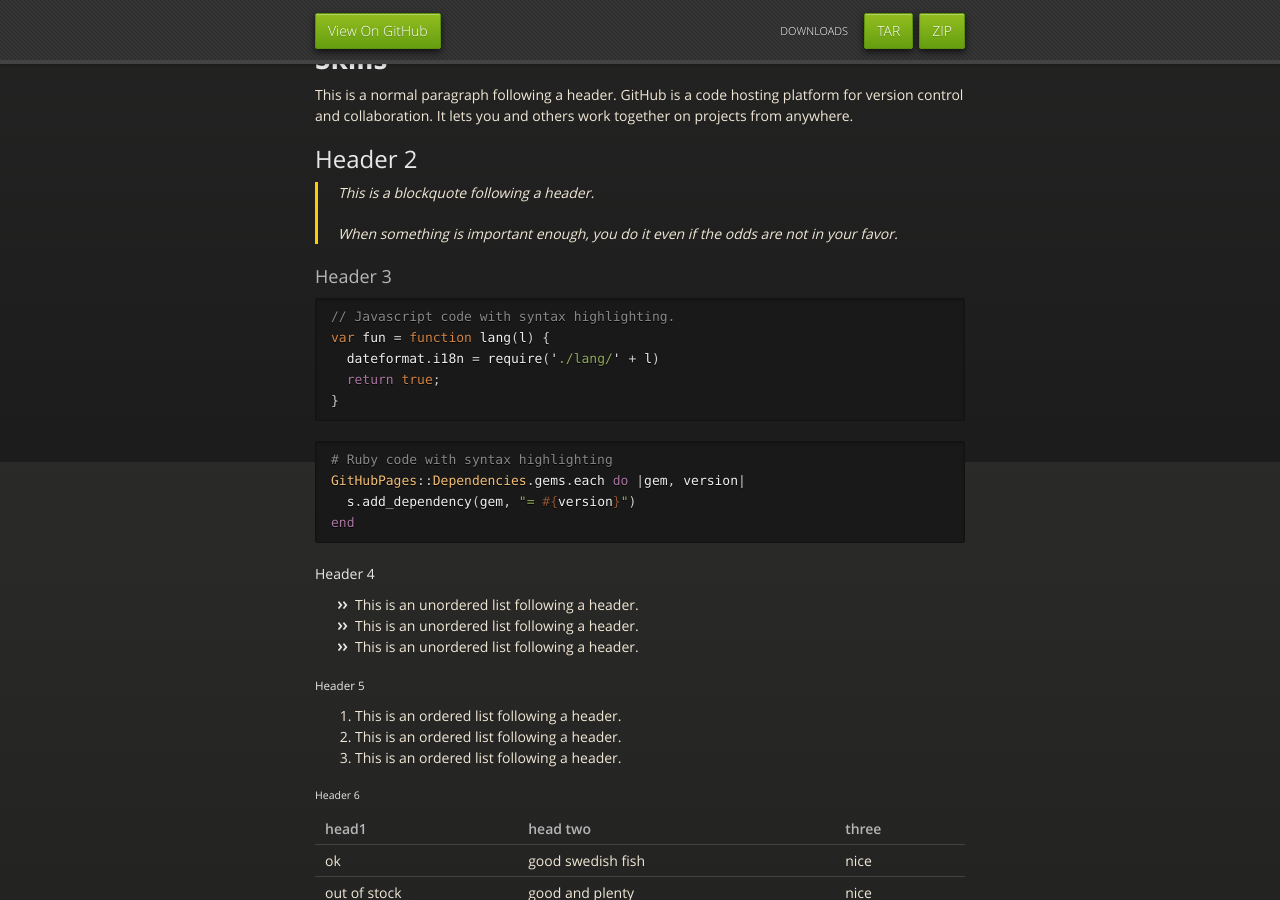
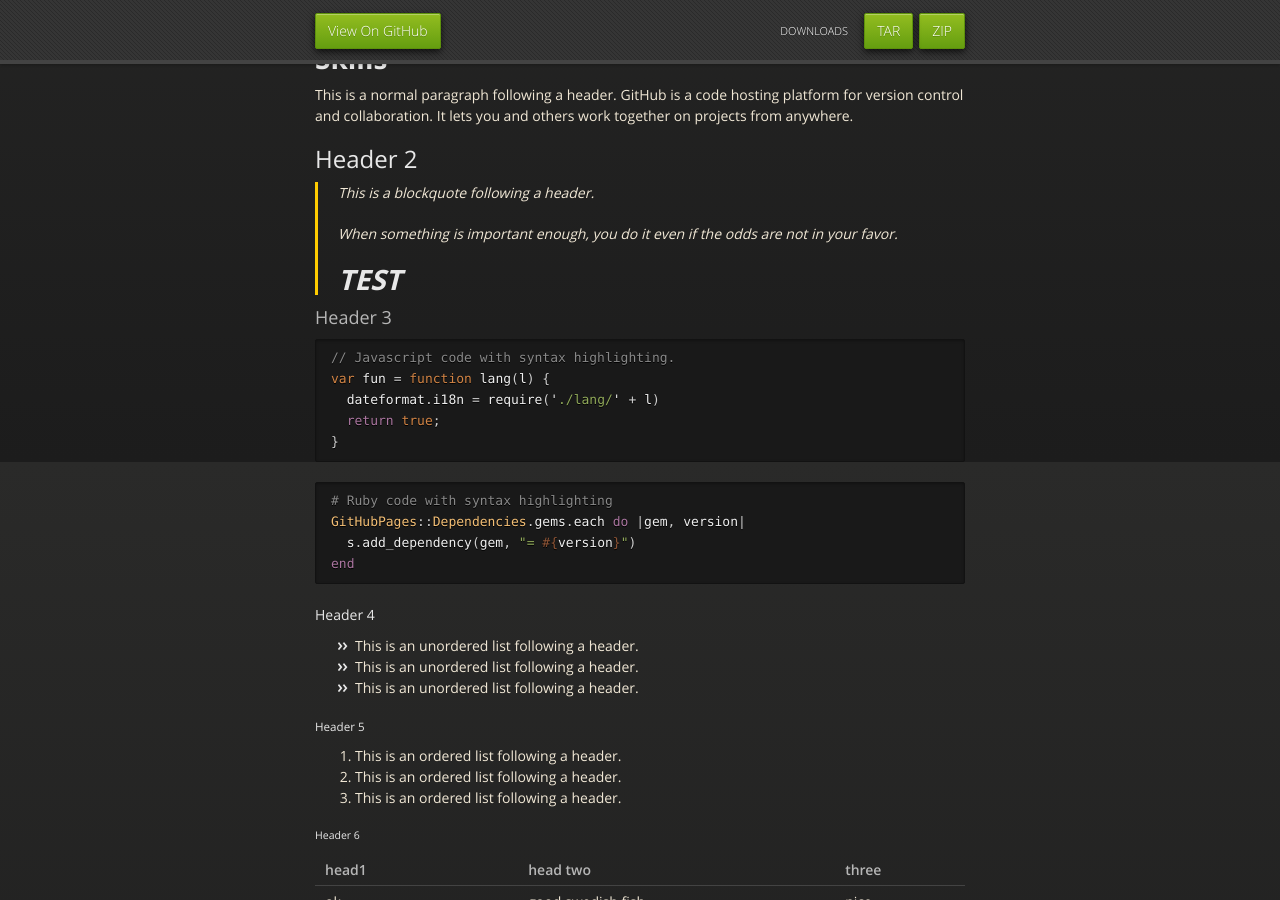
Before and after one commit to serjhubs/Resume, a Jekyll site: the page built from index.md, in a window 1280 px wide and 900 px high, scrolled down 438 px. Built offline with Jekyll 4.4.1, drawn with Linux system fonts in a browser that asks for light colours; grey boxes are pictures that could not be loaded.

Commit message:
Update index.md

```diff
--- a/index.md
+++ b/index.md
@@ -19,6 +19,10 @@ This is a normal paragraph following a header. GitHub is a code hosting platform
 > This is a blockquote following a header.
 >
 > When something is important enough, you do it even if the odds are not in your favor.
+>
+> # **TEST**
+>
+
 
 ### Header 3
 
```
